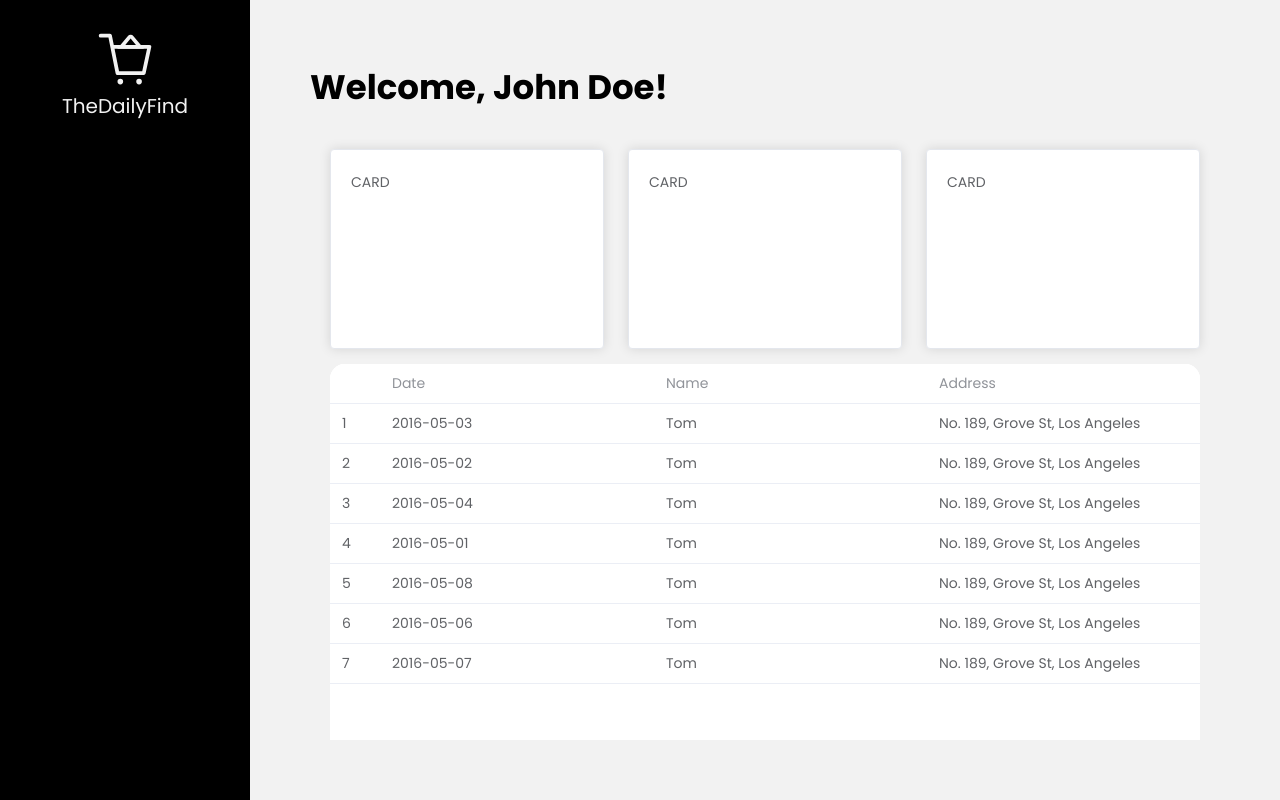
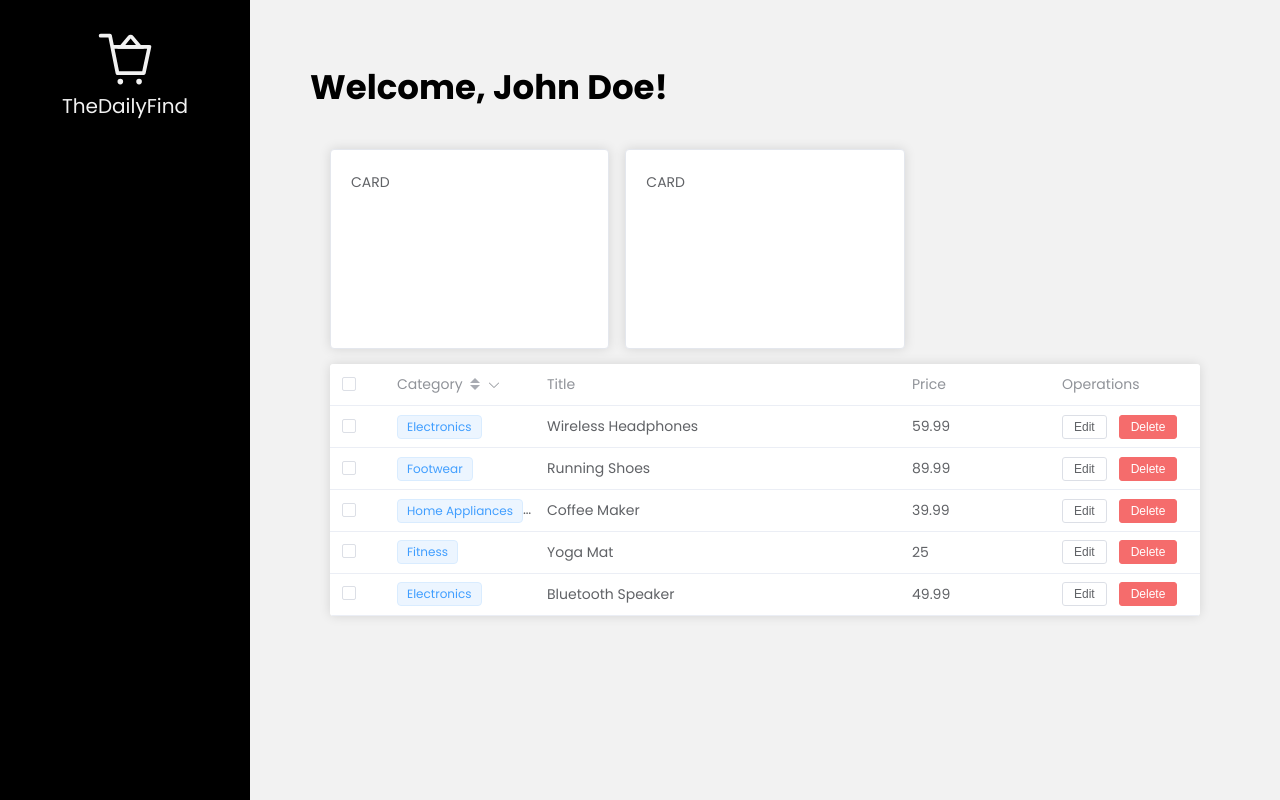
Before and after one commit to The-Daily-Find/TheDailyFind, a Vue app: page /dashboard in a window 1280 px wide. Built offline with nearby package versions, Linux system fonts and the light colour scheme; the HTML template or start-up script is replaced by a standard one.

Commit message:
added table data

```diff
--- /dev/null
+++ b/src/models/constant.ts
@@ -0,0 +1,102 @@
+import type { ProductTypes } from './types'
+
+export const tableData = [
+  {
+    date: '2016-05-03',
+    name: 'Tom',
+    address: 'No. 189, Grove St, Los Angeles',
+  },
+  {
+    date: '2016-05-02',
+    name: 'Tom',
+    address: 'No. 189, Grove St, Los Angeles',
+  },
+  {
+    date: '2016-05-04',
+    name: 'Tom',
+    address: 'No. 189, Grove St, Los Angeles',
+  },
+  {
+    date: '2016-05-01',
+    name: 'Tom',
+    address: 'No. 189, Grove St, Los Angeles',
+  },
+  {
+    date: '2016-05-08',
+    name: 'Tom',
+    address: 'No. 189, Grove St, Los Angeles',
+  },
+  {
+    date: '2016-05-06',
+    name: 'Tom',
+    address: 'No. 189, Grove St, Los Angeles',
+  },
+  {
+    date: '2016-05-07',
+    name: 'Tom',
+    address: 'No. 189, Grove St, Los Angeles',
+  },
+]
+
+export const dummyProducts: ProductTypes[] = [
+  {
+    id: 1,
+    title: 'Wireless Headphones',
+    price: 59.99,
+    description: 'High-quality wireless headphones with noise cancellation.',
+    category: 'Electronics',
+    image: 'https://via.placeholder.com/150',
+    rating: {
+      rate: 4.5,
+      count: 120,
+    },
+  },
+  {
+    id: 2,
+    title: 'Running Shoes',
+    price: 89.99,
+    description: 'Lightweight and comfortable running shoes for all terrains.',
+    category: 'Footwear',
+    image: 'https://via.placeholder.com/150',
+    rating: {
+      rate: 4.2,
+      count: 78,
+    },
+  },
+  {
+    id: 3,
+    title: 'Coffee Maker',
+    price: 39.99,
+    description: 'Automatic drip coffee maker with programmable timer.',
+    category: 'Home Appliances',
+    image: 'https://via.placeholder.com/150',
+    rating: {
+      rate: 4.0,
+      count: 45,
+    },
+  },
+  {
+    id: 4,
+    title: 'Yoga Mat',
+    price: 25.0,
+    description: 'Non-slip yoga mat with extra cushioning for comfort.',
+    category: 'Fitness',
+    image: 'https://via.placeholder.com/150',
+    rating: {
+      rate: 4.8,
+      count: 200,
+    },
+  },
+  {
+    id: 5,
+    title: 'Bluetooth Speaker',
+    price: 49.99,
+    description: 'Portable Bluetooth speaker with powerful sound and long battery life.',
+    category: 'Electronics',
+    image: 'https://via.placeholder.com/150',
+    rating: {
+      rate: 4.3,
+      count: 150,
+    },
+  },
+]
--- a/src/views/DashboardView.vue
+++ b/src/views/DashboardView.vue
@@ -33,13 +33,8 @@
       </el-header>
 
       <!-- Main -->
-      <el-main style="">
-        <el-row :gutter="24" align="middle" justify="space-between" style="height: 200px">
-          <el-col :span="8" style="width: 100%; height: 100%">
-            <el-card style="width: 100%; height: 100%">
-              <el-text>CARD</el-text>
-            </el-card>
-          </el-col>
+      <el-main>
+        <el-row :gutter="16" align="middle" style="height: 200px">
           <el-col :span="8" style="width: 100%; height: 100%">
             <el-card style="width: 100%; height: 100%">
               <el-text>CARD</el-text>
@@ -51,12 +46,43 @@
             </el-card>
           </el-col>
         </el-row>
-        <el-row style="margin-top: 1em; height: 100%">
-          <el-table :data="tableData">
-            <el-table-column type="index" width="50" />
-            <el-table-column prop="date" label="Date" />
-            <el-table-column prop="name" label="Name" />
-            <el-table-column prop="address" label="Address" />
+        <el-row style="margin-top: 1em">
+          <el-table show-overflow-tooltip :data="dummyProducts" style="width: 100%" height="100%">
+            <el-table-column type="selection" width="55" />
+            <el-table-column
+              sortable
+              column-key="date"
+              prop="category"
+              label="Category"
+              width="150"
+              :filters="[
+                { text: 'Electronics', value: 'Electronics' },
+                { text: 'Fitness', value: 'Fitness' },
+                { text: 'Footwear', value: 'Footwear' },
+                { text: 'Home Appliances', value: 'Home Appliances' },
+              ]"
+              :filter-method="filterHandler"
+            >
+              <template #default="{ row }">
+                <el-tag>{{ row.category }}</el-tag>
+              </template>
+            </el-table-column>
+            <el-table-column prop="title" label="Title" />
+            <el-table-column prop="price" label="Price" width="150" />
+            <el-table-column label="Operations" width="150">
+              <template #default="scope">
+                <el-button size="small" @click="handleEdit(scope.$index, scope.row)">
+                  Edit
+                </el-button>
+                <el-button
+                  size="small"
+                  type="danger"
+                  @click="handleDelete(scope.$index, scope.row)"
+                >
+                  Delete
+                </el-button>
+              </template>
+            </el-table-column>
           </el-table>
         </el-row>
       </el-main>
@@ -65,43 +91,21 @@
 </template>
 
 <script setup lang="ts">
-const tableData = [
-  {
-    date: '2016-05-03',
-    name: 'Tom',
-    address: 'No. 189, Grove St, Los Angeles',
-  },
-  {
-    date: '2016-05-02',
-    name: 'Tom',
-    address: 'No. 189, Grove St, Los Angeles',
-  },
-  {
-    date: '2016-05-04',
-    name: 'Tom',
-    address: 'No. 189, Grove St, Los Angeles',
-  },
-  {
-    date: '2016-05-01',
-    name: 'Tom',
-    address: 'No. 189, Grove St, Los Angeles',
-  },
-  {
-    date: '2016-05-08',
-    name: 'Tom',
-    address: 'No. 189, Grove St, Los Angeles',
-  },
-  {
-    date: '2016-05-06',
-    name: 'Tom',
-    address: 'No. 189, Grove St, Los Angeles',
-  },
-  {
-    date: '2016-05-07',
-    name: 'Tom',
-    address: 'No. 189, Grove St, Los Angeles',
-  },
-]
+import { dummyProducts } from '@/models/constant'
+import type { ProductTypes } from '@/models/types'
+import type { TableColumnCtx } from 'element-plus/lib'
+
+const handleEdit = (index: number, row: ProductTypes) => {
+  console.log(index, row)
+}
+const handleDelete = (index: number, row: ProductTypes) => {
+  console.log(index, row)
+}
+
+const filterHandler = (value: string, row: ProductTypes, column: TableColumnCtx<ProductTypes>) => {
+  const property = column['property'] as keyof ProductTypes
+  return row[property] === value
+}
 </script>
 
 <style scoped>
@@ -111,12 +115,11 @@ const tableData = [
 }
 
 .el-table {
-  border-radius: 15px;
+  border-radius: 4px;
   height: 100%;
 }
 
-/* .el-table {
-  --el-table-tr-bg-color: none;
-  --el-table-bg-color: none;
-} */
+.el-table {
+  box-shadow: 0px 0px 12px 0px rgba(0, 0, 0, 0.12);
+}
 </style>
```
Also changed, not shown: src/models/types.ts (+20 -2 lines).
